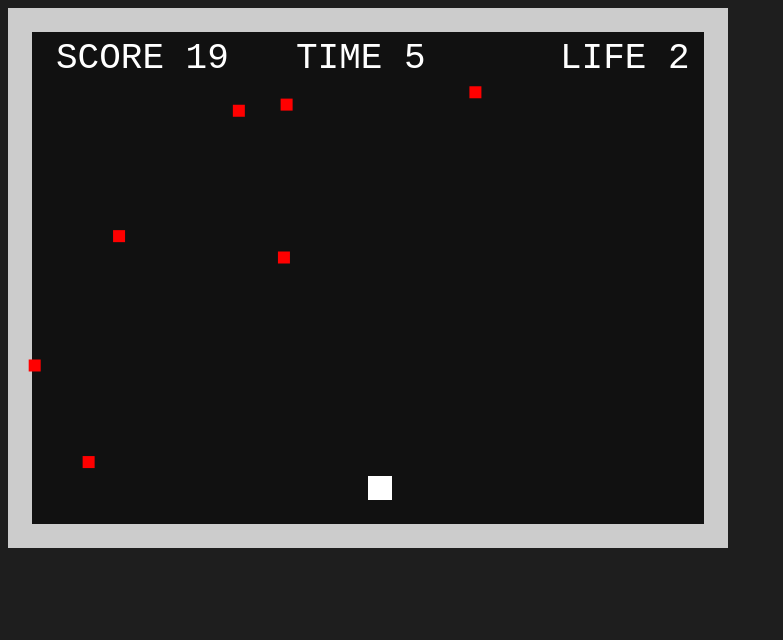
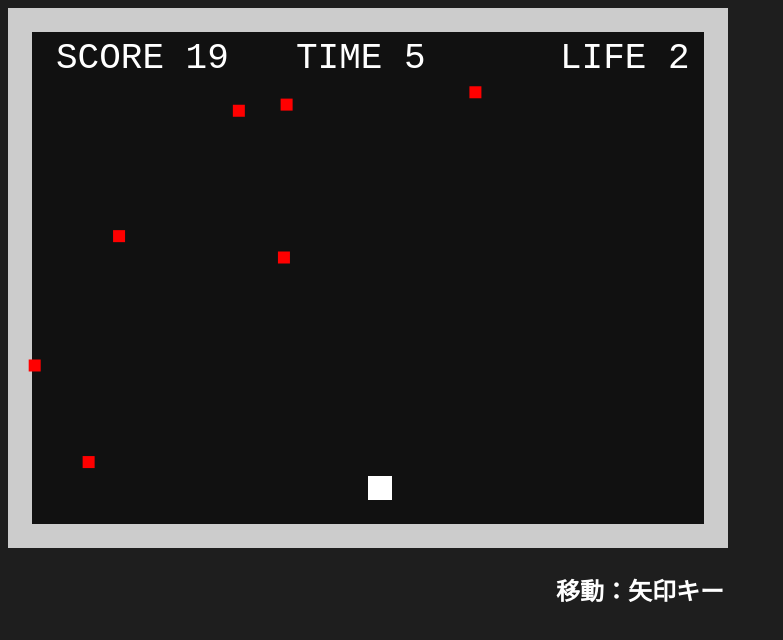
Before and after one commit to D-Satoh-01/Dodge_Game_2, a plain HTML site: page index.html in a window 1280 px wide. Shown: the whole page, without its empty margins (0-783 px from the left). Drawn offline with Linux system fonts and the light colour scheme.

Commit message:
Add files via upload

```diff
--- a/index.html
+++ b/index.html
@@ -10,10 +10,14 @@
     body {
         background-color: rgb(30,30,30);
     }
+    h2{
+        text-align: center;
+    }
 </style>
 
 <body>
     <script src="./script.js"></script>
     <canvas id="main" width="720" height="540"></canvas>
+    <h2 style="color: #ffffff">移動：矢印キー</h2>
 </body>
 </html>
```
